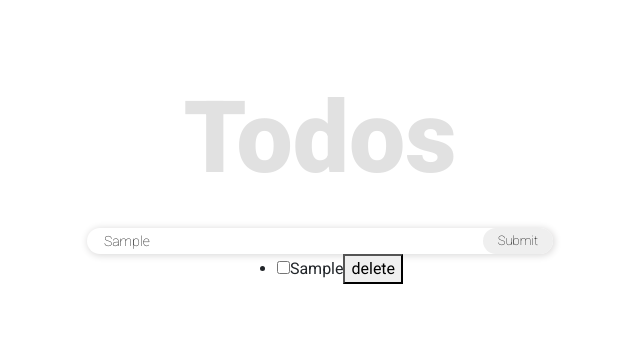
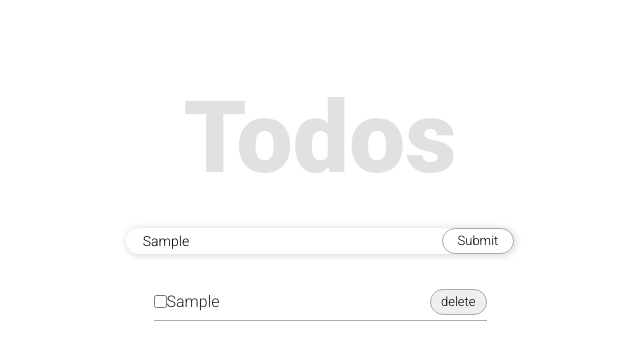
Before and after one commit to andersonlebon/todo-with-react, a React (Create React App) app: page / in a window 1280 px wide. Both pictures are taken after typing "Sample" into the empty fields and a click on the button "Submit". Shown: the top 360 px of the page, without its empty margins (320-960 px from the left). Built offline with nearby package versions, Linux system fonts and the light colour scheme.

Commit message:
Style tasks ul

```diff
--- a/src/components/todo.jsx
+++ b/src/components/todo.jsx
@@ -4,10 +4,7 @@
 const Todo = (props) => {
   const { todo, onChange, onDelete } = props;
   return (
-    <li className="todo">
-      <div
-        className={todo.completed ? 'todo-control completed' : 'todo-control'}
-      >
+    <li className={todo.completed ? 'todo-control completed' : 'todo-control'}>
       <input
         onChange={onChange}
         type="checkbox"
@@ -18,11 +15,10 @@
       <button
         onClick={() => onDelete(todo.id)}
         type="button"
-          className="delele"
+        className="delele ml-auto"
       >
         delete
       </button>
-      </div>
     </li>
   );
 };
--- a/src/sass/App.css
+++ b/src/sass/App.css
@@ -1,4 +1,4 @@
-@import url("https://fonts.googleapis.com/css2?family=Roboto:ital,wght@0,100;0,400;0,500;0,900;1,400;1,700&display=swap");
+@import url("https://fonts.googleapis.com/css2?family=Roboto:ital,wght@0,100;0,300;0,900;1,100;1,300;1,900&display=swap");
 section {
   height: 100vh;
   padding-top: 3rem;
@@ -31,8 +31,8 @@
   -webkit-box-shadow: 1px 1px 7px 1px #dddcdc;
           box-shadow: 1px 1px 7px 1px #dddcdc;
   border-radius: 50px;
-  width: 42%;
-  font-weight: 100;
+  width: 35%;
+  font-weight: 300;
 }
 
 .form input {
@@ -43,7 +43,7 @@
   border-radius: 10px;
   font-size: 14px;
   font-family: 'Roboto', sans-serif !important;
-  font-weight: 100;
+  font-weight: 300;
 }
 
 .form input:focus {
@@ -67,13 +67,14 @@
 }
 
 .form button {
-  border: none;
+  border: 1px solid #aaaaaa;
+  background-color: white;
   margin-right: 0;
   border-radius: 50px;
   font-size: 13px;
   height: 100%;
   font-family: 'Roboto', sans-serif !important;
-  font-weight: 100;
+  font-weight: 300;
   padding: 0 15px;
 }
 
@@ -85,8 +86,57 @@
   outline: none;
 }
 
+.todo-list {
+  margin: 20px 0;
+}
+
+.todo-control {
+  display: -webkit-box;
+  display: -ms-flexbox;
+  display: flex;
+  -webkit-box-pack: justify;
+      -ms-flex-pack: justify;
+          justify-content: space-between;
+  -webkit-box-align: center;
+      -ms-flex-align: center;
+          align-items: center;
+  padding: 5px 0;
+  margin: 10px 0;
+  border-bottom: 1px solid #aaaaaa;
+}
+
+.todo-control .delele {
+  font-size: 13px;
+  border: 1px solid #aaaaaa;
+  margin-right: 0;
+  border-radius: 50px;
+  height: 100%;
+  font-family: 'Roboto', sans-serif !important;
+  font-weight: 300;
+  padding: 2px 10px;
+}
+
+.todo-control .delele:hover {
+  cursor: pointer;
+}
+
+.todo-control .delele:focus {
+  outline: none;
+}
+
 body {
   font-size: 13px;
   font-family: 'Roboto', sans-serif !important;
 }
+
+ul {
+  list-style: none;
+  margin: 0;
+  padding: 0;
+  width: 30%;
+}
+
+li label {
+  margin: 0;
+}
 /*# sourceMappingURL=App.css.map */
--- a/src/sass/App.scss
+++ b/src/sass/App.scss
@@ -1,7 +1,18 @@
-@import url('https://fonts.googleapis.com/css2?family=Roboto:ital,wght@0,100;0,400;0,500;0,900;1,400;1,700&display=swap');
+@import url('https://fonts.googleapis.com/css2?family=Roboto:ital,wght@0,100;0,300;0,900;1,100;1,300;1,900&display=swap');
 @import './styling';
 
 body {
   font-size: 13px;
   font-family: 'Roboto', sans-serif !important;
 }
+
+ul {
+  list-style: none;
+  margin: 0;
+  padding: 0;
+  width: 30%;
+}
+
+li label {
+  margin: 0;
+}
--- a/src/sass/_styling.scss
+++ b/src/sass/_styling.scss
@@ -22,9 +22,8 @@
 .form {
   box-shadow: 1px 1px 7px 1px rgb(221, 220, 220);
   border-radius: 50px;
-  //   padding: 5;
-  width: 42%;
-  font-weight: 100;
+  width: 35%;
+  font-weight: 300;
 
   input {
     border: none;
@@ -34,7 +33,7 @@
     border-radius: 10px;
     font-size: 14px;
     font-family: 'Roboto', sans-serif !important;
-    font-weight: 100;
+    font-weight: 300;
 
     &:focus {
       outline: none;
@@ -47,13 +46,14 @@
 
   button {
     // background-color:;
-    border: none;
+    border: 1px solid rgb(170, 170, 170);
+    background-color: white;
     margin-right: 0;
     border-radius: 50px;
     font-size: 13px;
     height: 100%;
     font-family: 'Roboto', sans-serif !important;
-    font-weight: 100;
+    font-weight: 300;
     padding: 0 15px;
 
     &:hover {
@@ -65,3 +65,35 @@
     }
   }
 }
+
+.todo-list {
+  margin: 20px 0;
+}
+
+.todo-control {
+  display: flex;
+  justify-content: space-between;
+  align-items: center;
+  padding: 5px 0;
+  margin: 10px 0;
+  border-bottom: 1px solid rgb(170, 170, 170);
+
+  .delele {
+    font-size: 13px;
+    border: 1px solid rgb(170, 170, 170);
+    margin-right: 0;
+    border-radius: 50px;
+    height: 100%;
+    font-family: 'Roboto', sans-serif !important;
+    font-weight: 300;
+    padding: 2px 10px;
+
+    &:hover {
+      cursor: pointer;
+    }
+
+    &:focus {
+      outline: none;
+    }
+  }
+}
```
Also changed, not shown: 1 other file (tests, documents, lock files or other folders). Lines whose indentation alone changed are shown as unchanged.
